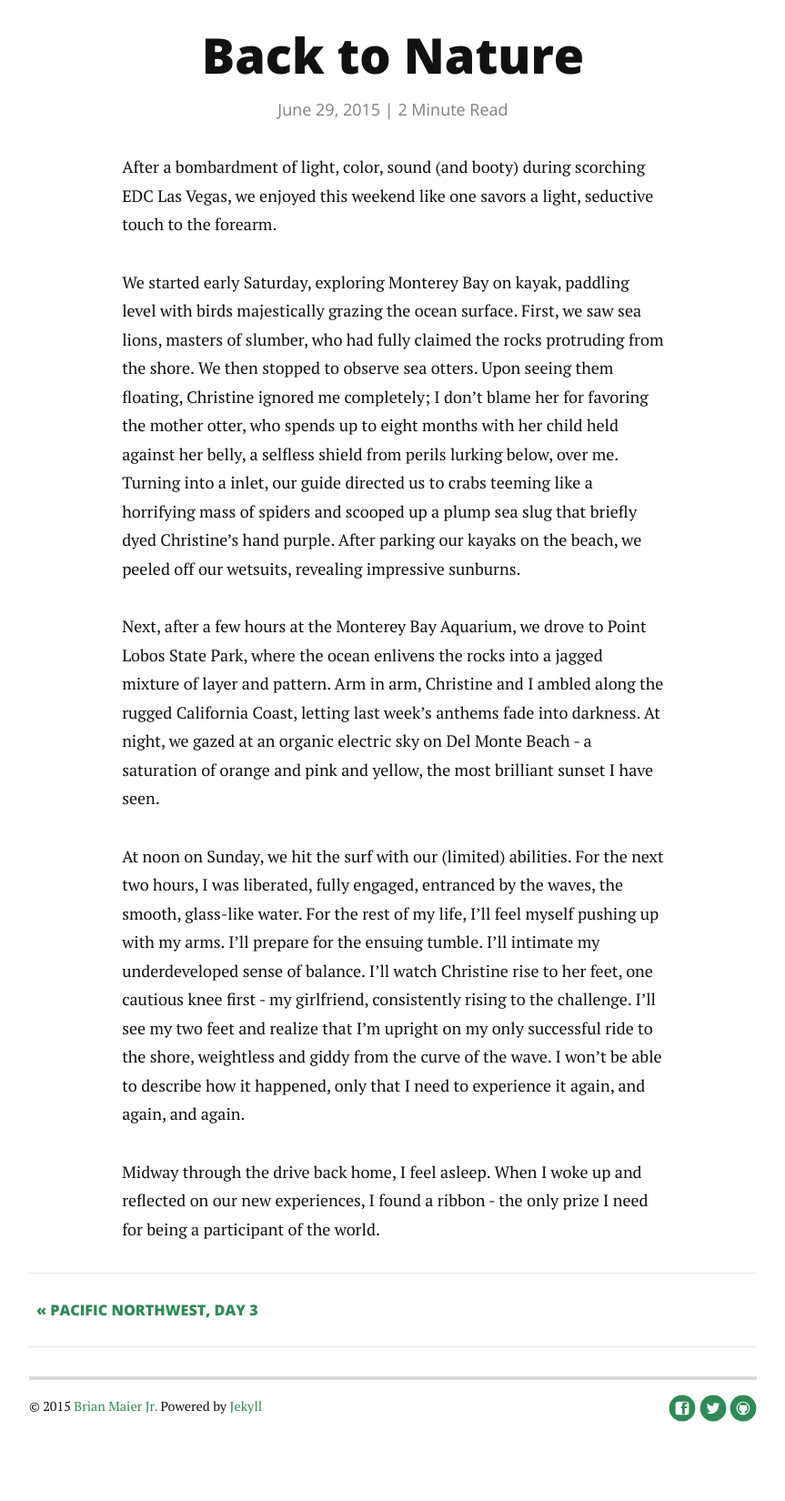
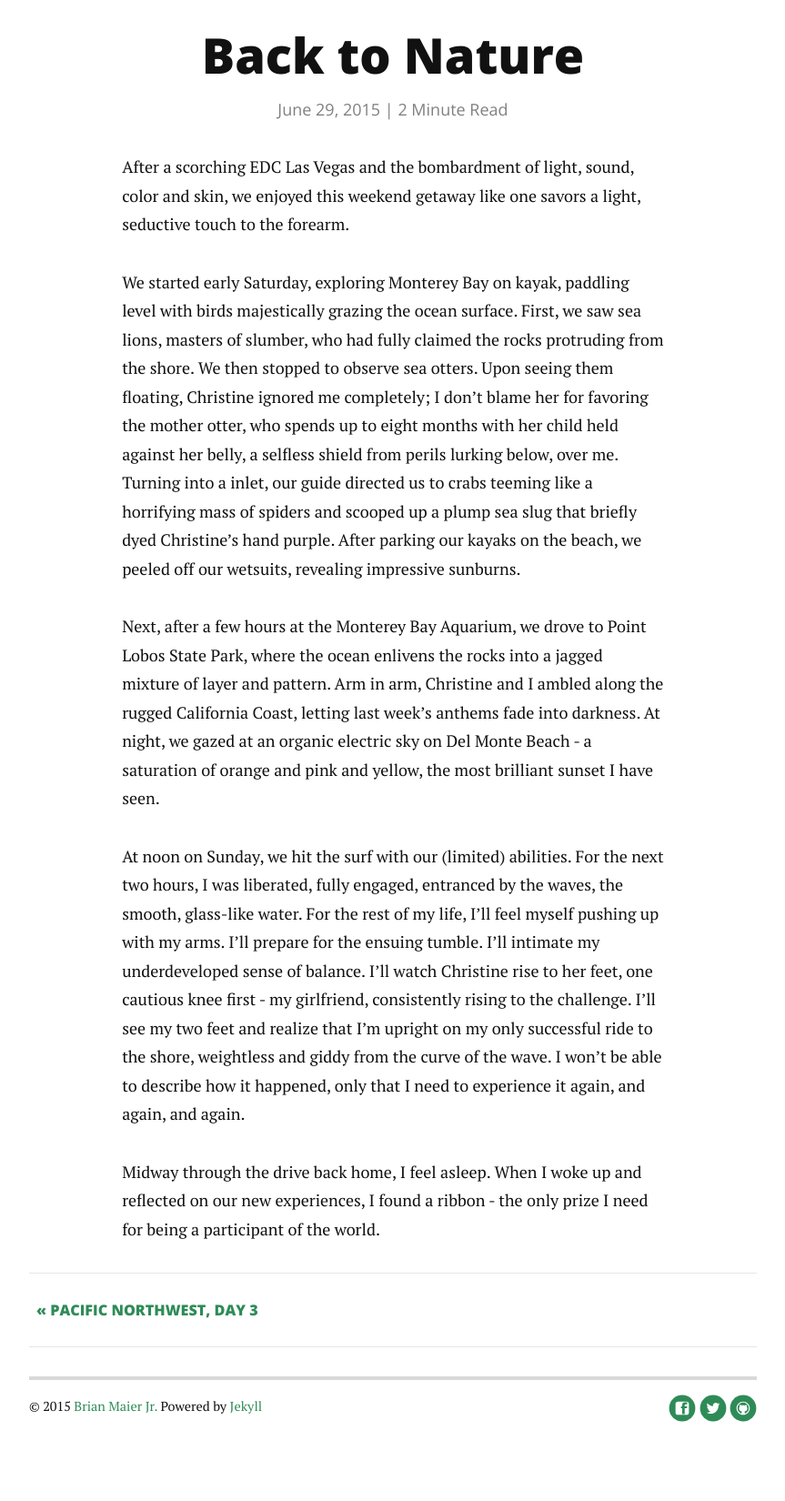
Before and after one commit to cloh-jzhang/cloh-jzhang.github.io, a Jekyll site: the page built from _posts/2015-06-29-back-to-nature.md, in a window 1280 px wide. Shown: the part 270-1920 px from the top of the page at 91% size, without its empty margins (208-1071 px from the left). Built offline with Jekyll 4.4.1, drawn with Linux system fonts in a browser that asks for light colours; nearby versions of some CDN libraries; Markdown is read by kramdown in place of the engine named in the settings.

Commit message:
monterey bay edits

```diff
--- a/_posts/2015-06-29-back-to-nature.md
+++ b/_posts/2015-06-29-back-to-nature.md
@@ -3,7 +3,7 @@ layout: post
 title:  "Back to Nature"
 date:   2015-06-29
 ---
-After a bombardment of light, color, sound (and booty) during scorching EDC Las Vegas, we enjoyed this weekend like one savors a light, seductive touch to the forearm.
+After a scorching EDC Las Vegas and the bombardment of light, sound, color and skin, we enjoyed this weekend getaway like one savors a light, seductive touch to the forearm.
 
 We started early Saturday, exploring Monterey Bay on kayak, paddling level with birds majestically grazing the ocean surface. First, we saw sea lions, masters of slumber, who had fully claimed the rocks protruding from the shore. We then stopped to observe sea otters. Upon seeing them floating, Christine ignored me completely; I don’t blame her for favoring the mother otter, who spends up to eight months with her child held against her belly, a selfless shield from perils lurking below, over me. Turning into a inlet, our guide directed us to crabs teeming like a horrifying mass of spiders and scooped up a plump sea slug that briefly dyed Christine’s hand purple. After parking our kayaks on the beach, we peeled off our wetsuits, revealing impressive sunburns.
 
```
Also changed, not shown: 4 other files.
